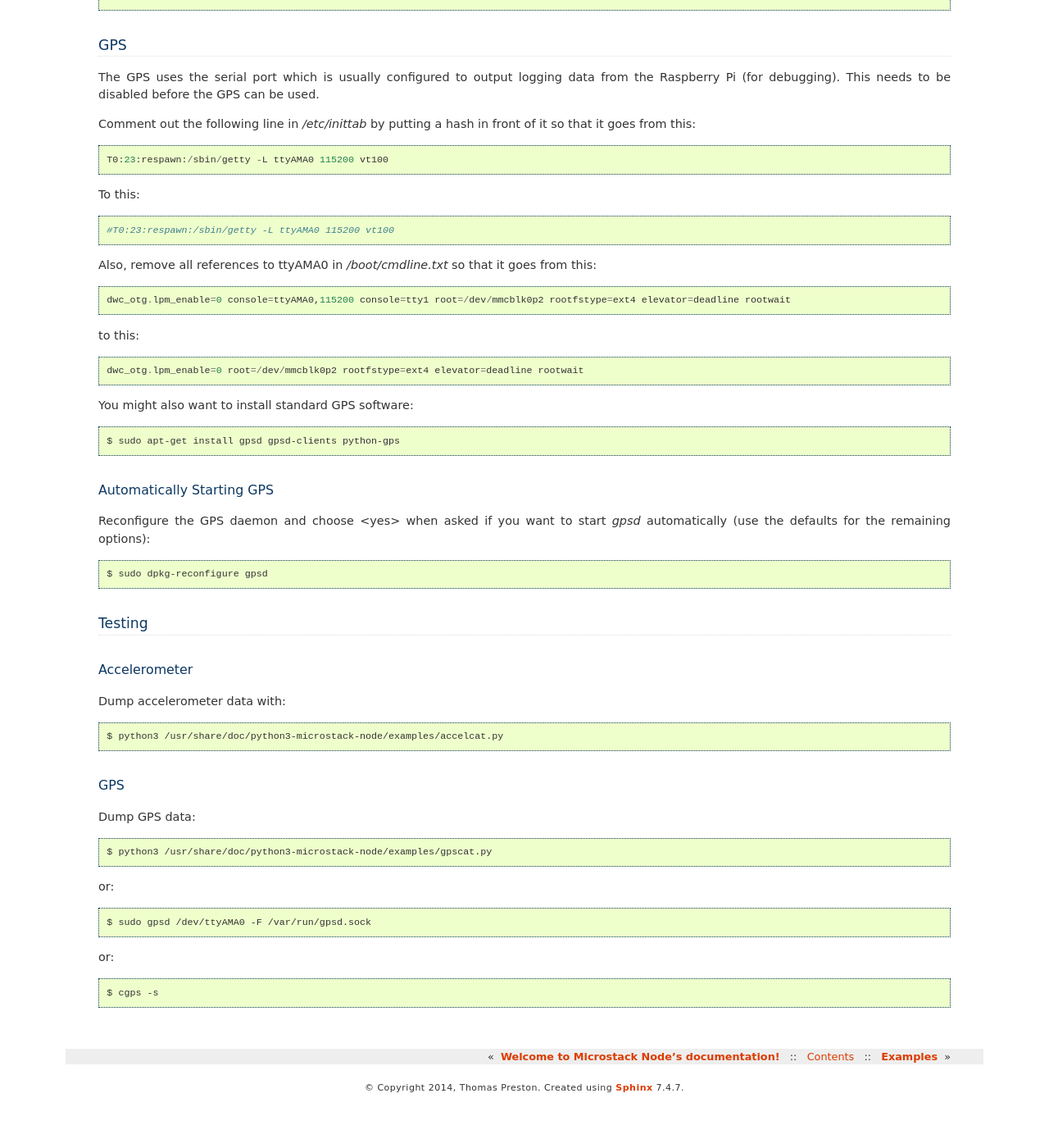
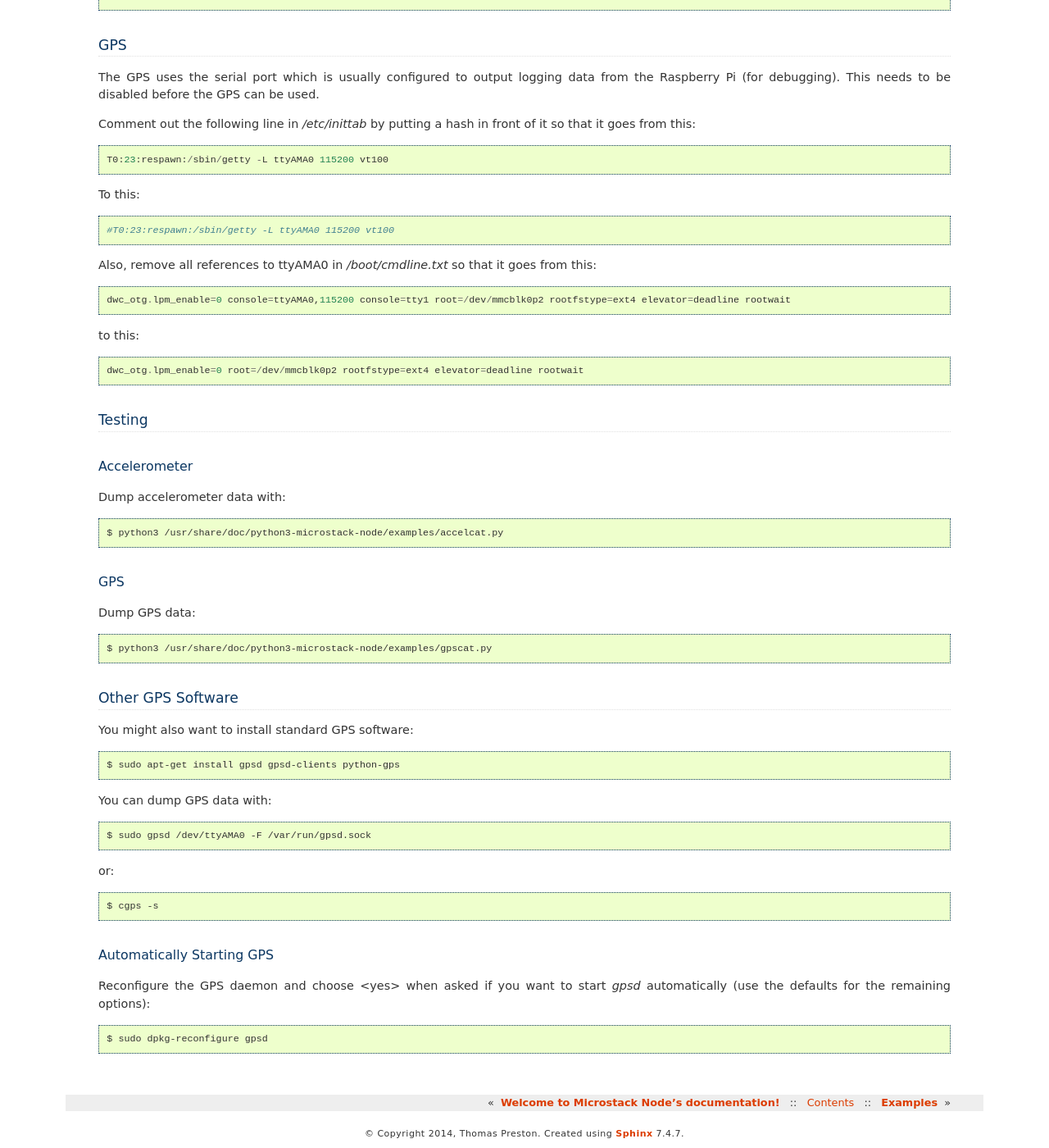
Before and after one commit to microstack-IoT/python3-microstacknode, a Sphinx documentation site: the page built from docs/installation.rst, in a window 1280 px wide and 1400 px high, scrolled down 338 px. Shown: the whole window at 82% size. Built offline with Sphinx 7.4.7, drawn with Linux system fonts in a browser that asks for light colours; before the commit the page ends 1681 px from its top, so only the background shows below that; part of the change alters nothing that is shown.

Commit message:
updated install instructions for GPS

```diff
--- a/docs/installation.rst
+++ b/docs/installation.rst
@@ -35,16 +35,6 @@ to this::
 
     dwc_otg.lpm_enable=0 root=/dev/mmcblk0p2 rootfstype=ext4 elevator=deadline rootwait
 
-You might also want to install standard GPS software::
-
-    $ sudo apt-get install gpsd gpsd-clients python-gps
-
-Automatically Starting GPS
---------------------------
-Reconfigure the GPS daemon and choose <yes> when asked if you want to
-start `gpsd` automatically (use the defaults for the remaining options)::
-
-    $ sudo dpkg-reconfigure gpsd
 
 Testing
 =======
@@ -60,10 +50,24 @@ Dump GPS data::
 
     $ python3 /usr/share/doc/python3-microstack-node/examples/gpscat.py
 
-or::
+
+Other GPS Software
+==================
+You might also want to install standard GPS software::
+
+    $ sudo apt-get install gpsd gpsd-clients python-gps
+
+You can dump GPS data with::
 
     $ sudo gpsd /dev/ttyAMA0 -F /var/run/gpsd.sock
 
 or::
 
     $ cgps -s
+
+Automatically Starting GPS
+--------------------------
+Reconfigure the GPS daemon and choose <yes> when asked if you want to
+start `gpsd` automatically (use the defaults for the remaining options)::
+
+    $ sudo dpkg-reconfigure gpsd
```
